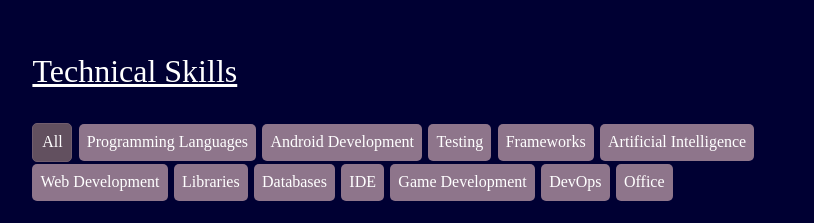
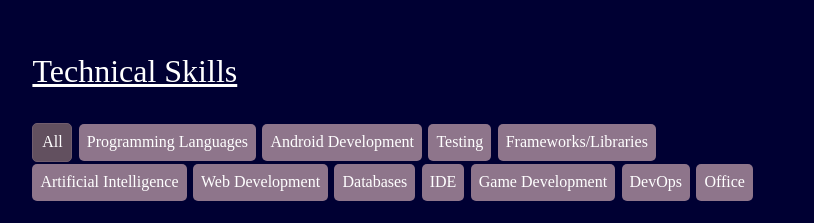
Before and after one commit to 3r1cZ/3r1cZ.github.io, a React (Vite) app: page /#/portfolio in a window 1280 px wide. Shown: the part 1302-1525 px from the top of the page, without its empty margins (217-1031 px from the left). Built offline with nearby package versions, Linux system fonts and the light colour scheme; a web font is replaced by a local one.

Commit message:
Combine frameworks and libraries

```diff
--- a/public/data/data.json
+++ b/public/data/data.json
@@ -8,7 +8,7 @@
         },
         {
           "name": "JUnit",
-          "tags": ["Testing", "Frameworks"]
+          "tags": ["Testing", "Frameworks/Libraries"]
         },
         {
           "name": "Python",
@@ -32,11 +32,11 @@
         },
         {
           "name": "React",
-          "tags": ["Web Development", "Libraries"]
+          "tags": ["Web Development", "Frameworks/Libraries"]
         },
         {
           "name": "Express",
-          "tags": ["Web Development", "Frameworks"]
+          "tags": ["Web Development", "Frameworks/Libraries"]
         },
         {
           "name": "Node",
@@ -48,11 +48,11 @@
         },
         {
           "name": "Bootstrap",
-          "tags": ["Web Development", "Frameworks"]
+          "tags": ["Web Development", "Frameworks/Libraries"]
         },
         {
           "name": "PyTorch",
-          "tags": ["Artificial Intelligence", "Frameworks"]
+          "tags": ["Artificial Intelligence", "Frameworks/Libraries"]
         },
         {
           "name": "Jupyter Notebook",
@@ -136,7 +136,7 @@
         },
         {
           "name": "Nightwatch",
-          "tags": ["Testing", "Frameworks"]
+          "tags": ["Testing", "Frameworks/Libraries"]
         },
         {
           "name": "Azure DevOps",
@@ -144,7 +144,7 @@
         },
         {
           "name": "NET",
-          "tags": ["Web Development", "Frameworks"]
+          "tags": ["Web Development", "Frameworks/Libraries"]
         },
         {
           "name": "PowerPoint",
--- a/src/components/WorkExperience.tsx
+++ b/src/components/WorkExperience.tsx
@@ -17,7 +17,7 @@ const WorkExperience = ({
   links,
   company,
 }: WorkExperienceProps) => {
-  return <div>WorkExperience</div>;
+  return <div className="work-experience">WorkExperience</div>;
 };
 
 export default WorkExperience;
--- /dev/null
+++ b/src/css/WorkExperience.css
@@ -0,0 +1,4 @@
+.work-experience {
+  border: 5px solid silver;
+  border-radius: 15px;
+}
```
